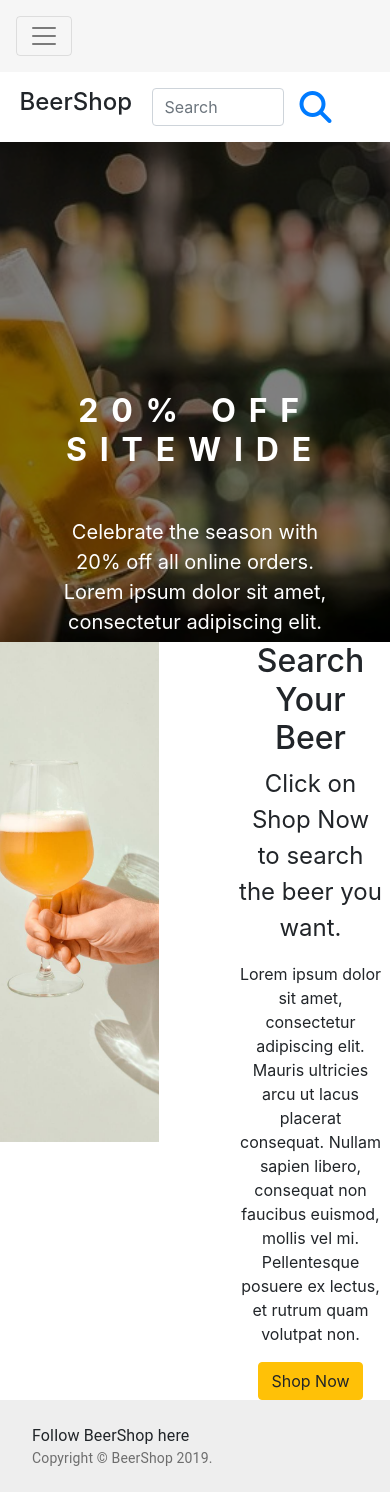
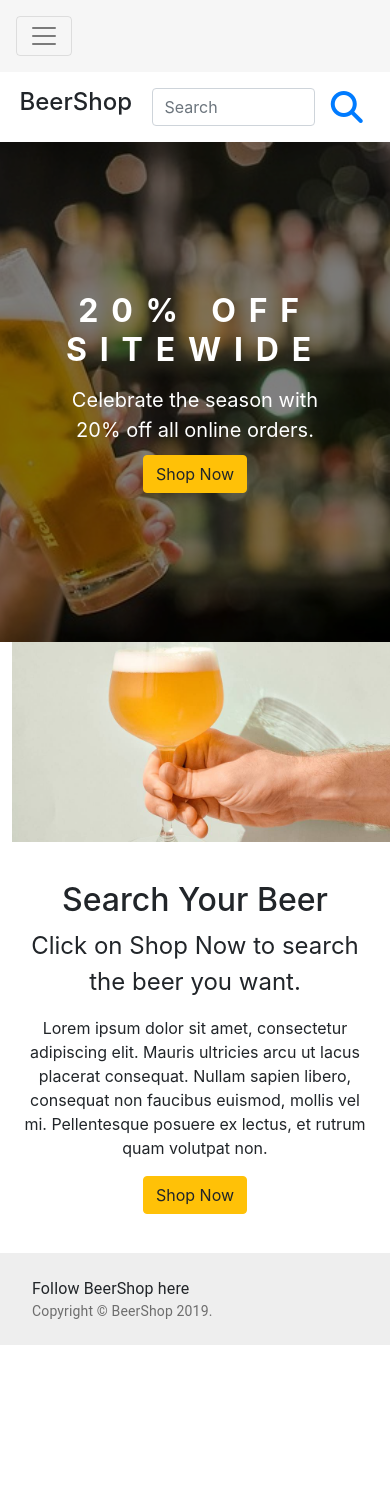
Before and after one commit to cechae/Beer, a React (Create React App) app: page / in a window 390 px wide. After the commit the page ends 1345 px from the top, so only its background shows below. Built offline with nearby package versions, Linux system fonts and the light colour scheme.

Commit message:
mobile styling

```diff
--- a/src/ImageSlider.js
+++ b/src/ImageSlider.js
@@ -32,7 +32,7 @@ export default class ImageSlider extends Component {
                                 <div className="dark-filter">
                                     <h2>20% OFF SITEWIDE</h2>
                                     <p>Celebrate the season with 20% off all online orders.</p>
-                                    <p>Lorem ipsum dolor sit amet, consectetur adipiscing elit.</p>
+                                    {/* <p>Lorem ipsum dolor sit amet, consectetur adipiscing elit.</p> */}
                                     <Button variant="warning" onClick={() => this.goToSearchResult()}>Shop Now</Button>
                                 </div>
 
--- a/src/Item.css
+++ b/src/Item.css
@@ -30,3 +30,23 @@
     margin-left:10px;
     margin-bottom: 0;
 }
+@media (max-width: 767px) {
+    .img-container img {
+        height: 200px;
+    }
+    .img-container {
+        width: 40%;
+        margin-right: 32px;
+        margin-left: 12px;
+    }
+    .item-container {
+        padding: 4%;
+        display: flex;
+    }
+    .tagline {
+        font-size: 20px;
+    }
+    .small-txt {
+        font-size: 14px;
+    }
+}
--- a/src/Item.js
+++ b/src/Item.js
@@ -107,13 +107,17 @@ export default class Item extends Component {
                                     {this.state.hits[0]['tagline']}
 
                                 </div>
-                                <div className="stars"><i class="far fa-star"></i><i class="far fa-star"></i><i class="far fa-star"></i><i class="far fa-star"></i><i class="far fa-star"></i></div>
-
-                                <div><span id="heading">First Brewed: </span> {this.state.hits[0]['first_brewed']}</div>
-
-                                <div><span id="heading">Description: </span> {this.state.hits[0]['description']} </div>
-                                <div><span id="heading">ABV: </span> {this.state.hits[0]['abv']} </div>
-                                <div><span id="heading">Ingredients: </span>
+                                <div className="stars">
+                                    <i class="far fa-star"></i>
+                                    <i class="far fa-star"></i>
+                                    <i class="far fa-star"></i>
+                                    <i class="far fa-star"></i>
+                                    <i class="far fa-star"></i>
+                                </div>
+                                <div className="small-txt"><span id="heading"> First Brewed: </span> {this.state.hits[0]['first_brewed']}</div>
+                                <div className="small-txt"><span id="heading"> Description: </span> {this.state.hits[0]['description']} </div>
+                                <div className="small-txt"><span id="heading"> ABV: </span> {this.state.hits[0]['abv']} </div>
+                                <div className="small-txt"><span id="heading"> Ingredients: </span>
                                     <ul>
                                         {ingredients.map((i,idx) =>
                                             <li>{i}</li>
@@ -121,7 +125,7 @@ export default class Item extends Component {
                                     </ul>
                                 </div>
 
-                                <div><span id="heading">Food Pairing: </span>
+                                <div className="small-txt"><span id="heading">Food Pairing: </span>
                                     <ul>
                                         {this.state.hits[0]['food_pairing'].map(i =>
                                             <li>{i}</li>
--- a/src/Landing.css
+++ b/src/Landing.css
@@ -57,7 +57,7 @@
     padding: 0;
 }
 .carousel-caption h2 {
-    margin-bottom: 3rem;
+    margin-bottom: 1rem;
     font-weight: 700;
     letter-spacing: 0.8rem;
 }
@@ -108,3 +108,33 @@
     line-height: 1.2 !important;
     margin-left: 1rem;
 }
+
+@media (max-width: 767px) {
+    .carousel-caption {
+        top: 30%;
+    }
+    .carousel-caption p {
+        margin-bottom: 0;
+    }
+    .carousel-caption h2 {
+        margin-bottom: 16px;
+    }
+    .search-bar {
+        padding: 0 7% 0 0;
+    }
+    .img-container {
+        margin-right: 0;
+    }
+    .featured .text-container .text-box {
+        margin: 0 5%;
+        padding: 10% 0px;
+    }
+    .featured .flexbox {
+        flex-direction: column;
+    }
+    .content-box img {
+        width: 80px;
+        max-height: 160px;
+    }
+
+}
--- a/src/SearchResult.css
+++ b/src/SearchResult.css
@@ -61,3 +61,33 @@
     color: #c45500;
     border-color: #e77600;
 }
+
+@media (max-width: 767px) {
+    .content-box .item-container {
+        padding: 8%;
+    }
+    .single-container {
+        width: auto;
+        padding: 0;
+        margin-bottom: 32px;
+        margin-right: 0;
+    }
+    .pagination {
+        display: flex;
+        flex-wrap: wrap;
+        margin: 0 5px;
+    }
+    .pagination-div {
+        width: 100%;
+        padding-left: 0;
+        margin-bottom: 16px;
+    }
+
+    .pagination-div li {
+        margin: 8px 4px;
+    }
+
+
+
+
+}
--- a/src/SearchResult.js
+++ b/src/SearchResult.js
@@ -149,7 +149,7 @@ class SearchResult extends React.Component {
                                     onChange={e=>this.handleChange(e)}>
 
                                 </Form.Control>
-                                <Link onClick={() => {window.location = `/searchResult/s=${this.state.input===''?'':this.state.input}`}}> <i className="fas fa-search searchIcon"></i> </Link>
+                                <Link onClick={() => {window.location = `/searchResult/s=${this.state.input===''?'shop':this.state.input}`}}> <i className="fas fa-search searchIcon"></i> </Link>
                             </Form>
                         </div>
                 </div>
```
